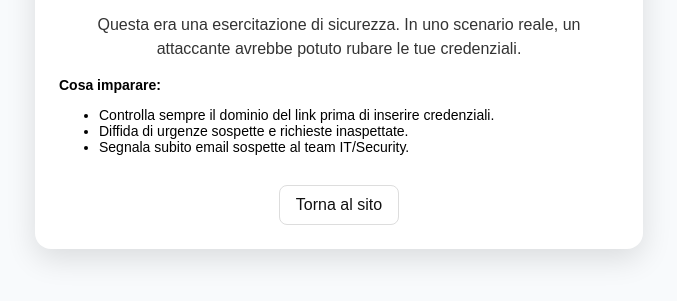
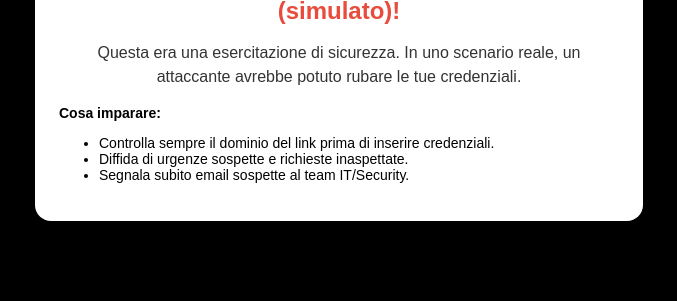
Before and after one commit to sebk95/donkey-page, a plain HTML site: page index.html in a window 1280 px wide. Shown: the part 477-778 px from the top of the page, without its empty margins (301-978 px from the left). Drawn offline with Linux system fonts and the light colour scheme.

Commit message:
Update index.html

```diff
--- a/index.html
+++ b/index.html
@@ -1,27 +1,21 @@
-<!DOCTYPE html>
-<html lang="it">
-<head>
+<!DOCTYPE html><html lang="it"><head>
   <meta charset="UTF-8"/>
   <meta name="viewport" content="width=device-width, initial-scale=1"/>
   <title>Attenzione!</title>
   <style>
-    body { font-family: Arial, sans-serif; display:flex; align-items:center; justify-content:center; height:100vh; margin:0; background:#f8fafc; }
+    body { font-family: Arial, sans-serif; background:#000; display:flex; align-items:center; justify-content:center; height:100vh; margin:0; }
     .card { background:#fff; max-width:560px; padding:24px; border-radius:16px; box-shadow:0 10px 30px rgba(0,0,0,.12); text-align:center; }
     img { max-width:100%; border-radius:12px; }
     h1 { margin:16px 0 8px; color:#e74c3c; font-size:24px; }
     p { color:#333; line-height:1.5; }
     .tips { text-align:left; margin-top:14px; font-size:14px; }
-    .btn { margin-top:16px; display:inline-block; padding:10px 16px; border-radius:8px; border:1px solid #ddd; text-decoration:none; color:#111; }
   </style>
 </head>
 <body>
   <div class="card">
-    <!-- Immagine donkey da ibb.co -->
-    <img src="https://i.ibb.co/k293j032/donkey.jpg" alt="Asino" />
-
+    <img src="https://i.ibb.co/k293j032/donkey.jpg" alt="Asino"/>
     <h1>Sei stato vittima di un attacco phishing (simulato)!</h1>
     <p>Questa era una esercitazione di sicurezza. In uno scenario reale, un attaccante avrebbe potuto rubare le tue credenziali.</p>
-
     <div class="tips">
       <strong>Cosa imparare:</strong>
       <ul>
@@ -30,8 +24,7 @@
         <li>Segnala subito email sospette al team IT/Security.</li>
       </ul>
     </div>
+  </div>
 
-    <a class="btn" href="https://www.ey.com/">Torna al sito</a>
-  </div>
-</body>
-</html>
+
+</body></html>
```
